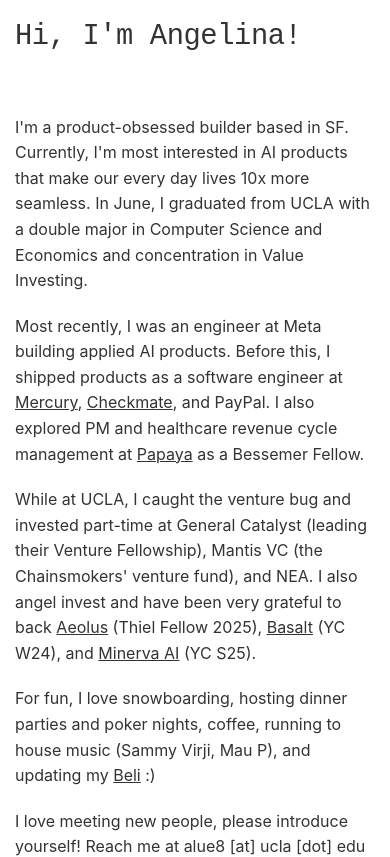
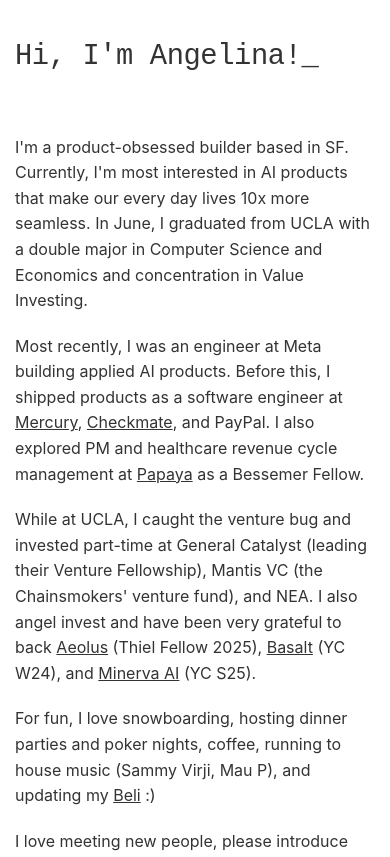
Before and after one commit to AngieLue123/personal-website, a React (Create React App) app: page / in a window 390 px wide. Shown: the top 857 px of the page. Built offline with nearby package versions, Linux system fonts and the light colour scheme; a web font is replaced by a local one.

Commit message:
changed padding

```diff
--- a/src/App.css
+++ b/src/App.css
@@ -256,7 +256,7 @@
     padding: 20px 15px;
     padding-left: max(15px, env(safe-area-inset-left));
     padding-right: max(15px, env(safe-area-inset-right));
-    padding-top: max(20px, env(safe-area-inset-top));
+    padding-top: max(40px, env(safe-area-inset-top));
     padding-bottom: max(15px, env(safe-area-inset-bottom));
     background-color: #FFFFFF;
   }
```
